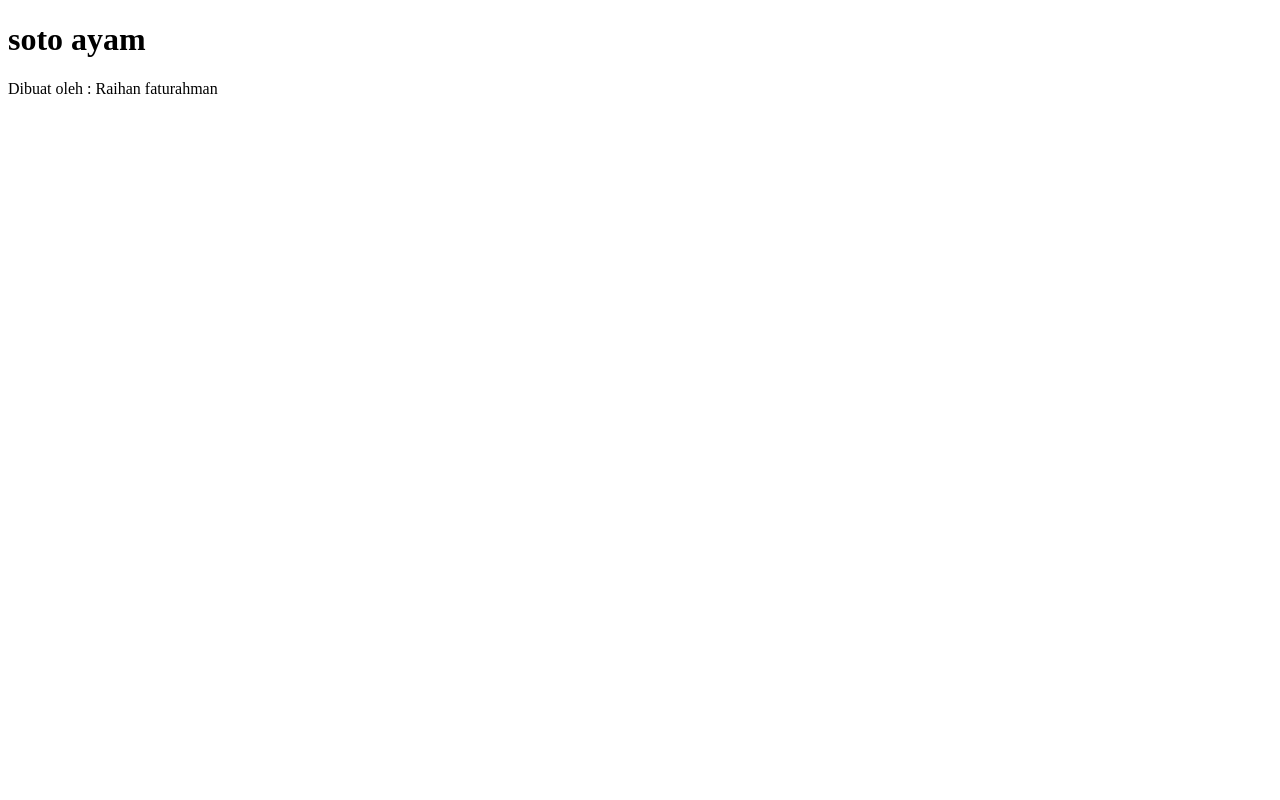
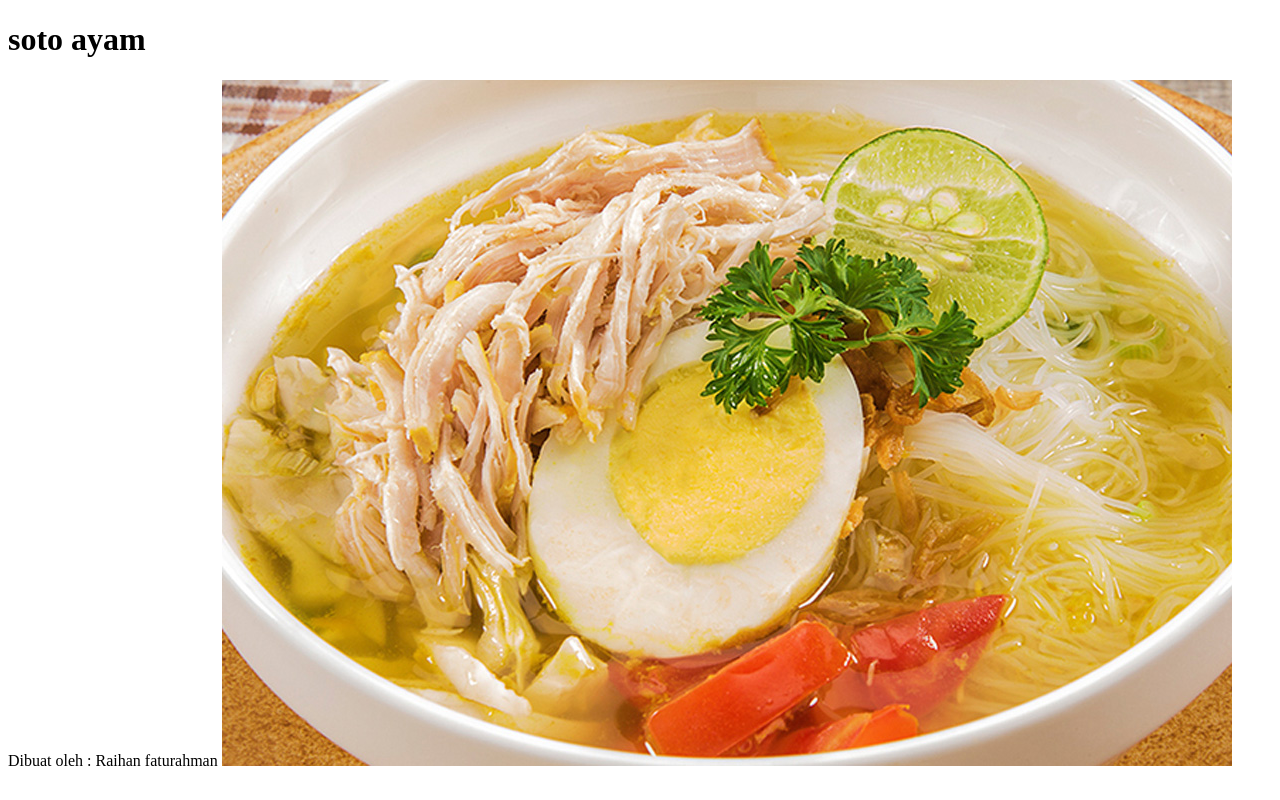
Before and after one commit to raihanfaturrahman-blip/berajarhtml-8B, a plain HTML site: page index.html in a window 1280 px wide. Drawn offline with Linux system fonts and the light colour scheme.

Commit message:
soto ayam

```diff
--- a/index.html
+++ b/index.html
@@ -8,6 +8,6 @@
 <body>
     <h1>soto ayam</h1>
 <p>Dibuat oleh : Raihan faturahman
-<img src= "jalan .
+<img src="Resep-Soto-Ayam-Goreng-Madura.jpg" alt="Gambar resep makanan">
 </body>
 </html>
```
Also changed, not shown: Resep-Soto-Ayam-Goreng-Madura.jpg (added).
